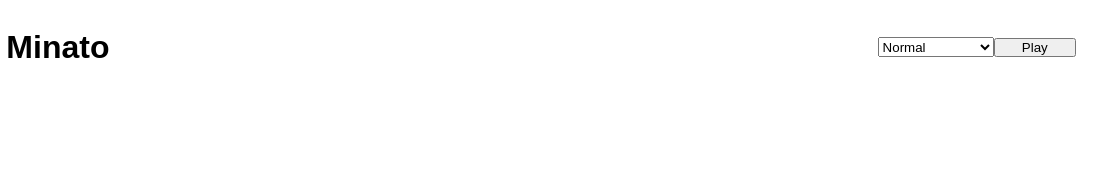
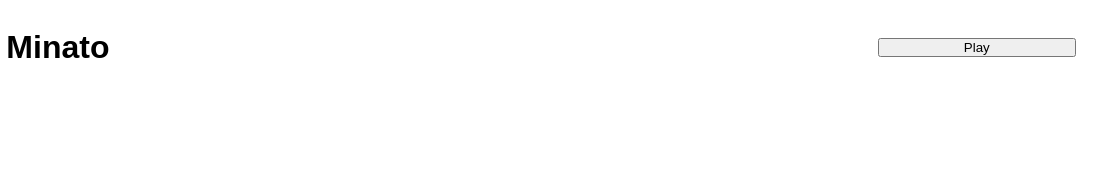
Before and after one commit to Knil88/js-campominato-grid, a plain HTML site: page index.html in a window 1280 px wide. Shown: the full height of the page, 184-1280 px from the left. Drawn offline with Linux system fonts and the light colour scheme.

Commit message:
eliminazione difficoltà

```diff
--- a/index.html
+++ b/index.html
@@ -15,11 +15,7 @@
     <h1>Campo Minato</h1>
     </div>
     <div class="flex " id="width">
-        <select name="difficoltà" id="difficoltà">
-            <option value="normal">Normal</option>
-            <option value="hard">hard</option>
-            <option value="very-hard">Manco a fà cosi</option>
-        </select>
+
         <button id="play">
             Play
         </button>
```
